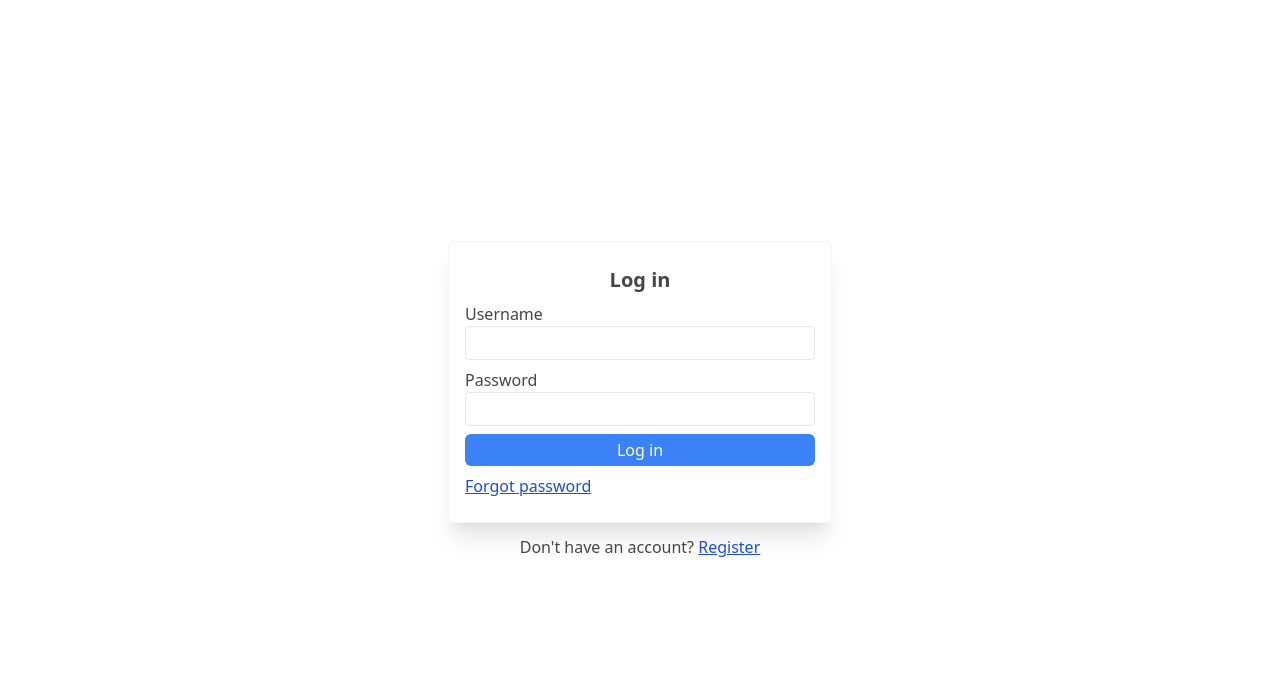
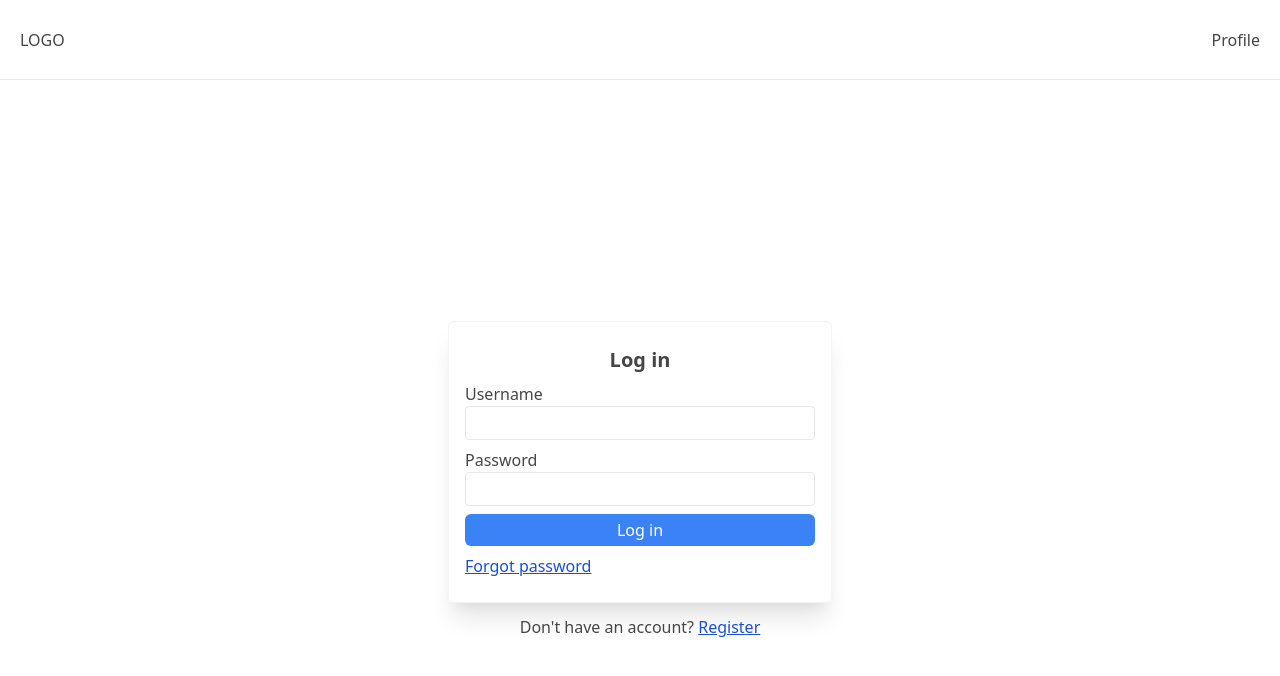
Before and after one commit to christocarr/firebase-next-auth, a Next.js app: page /login in a window 1280 px wide. Shown: the top 676 px of the page. Built offline with nearby package versions, Linux system fonts and the light colour scheme; no server answers.

Commit message:
wip: add header component

```diff
--- a/components/Layout/Layout.js
+++ b/components/Layout/Layout.js
@@ -1,4 +1,5 @@
 import Head from 'next/head';
+import Header from '../Layout/Header';
 
 function Layout({ children }) {
   return (
@@ -8,6 +9,7 @@ function Layout({ children }) {
         <meta charSet="utf" />
         <meta name="viewport" content="initial-scale=1.0, width=device-width" />
       </Head>
+      <Header />
       <main className="w-screen h-screen flex flex-col justify-center items-center">
         <div className="flex flex-col justify-center items-center w-5/6 max-w-sm">
           {children}
```
